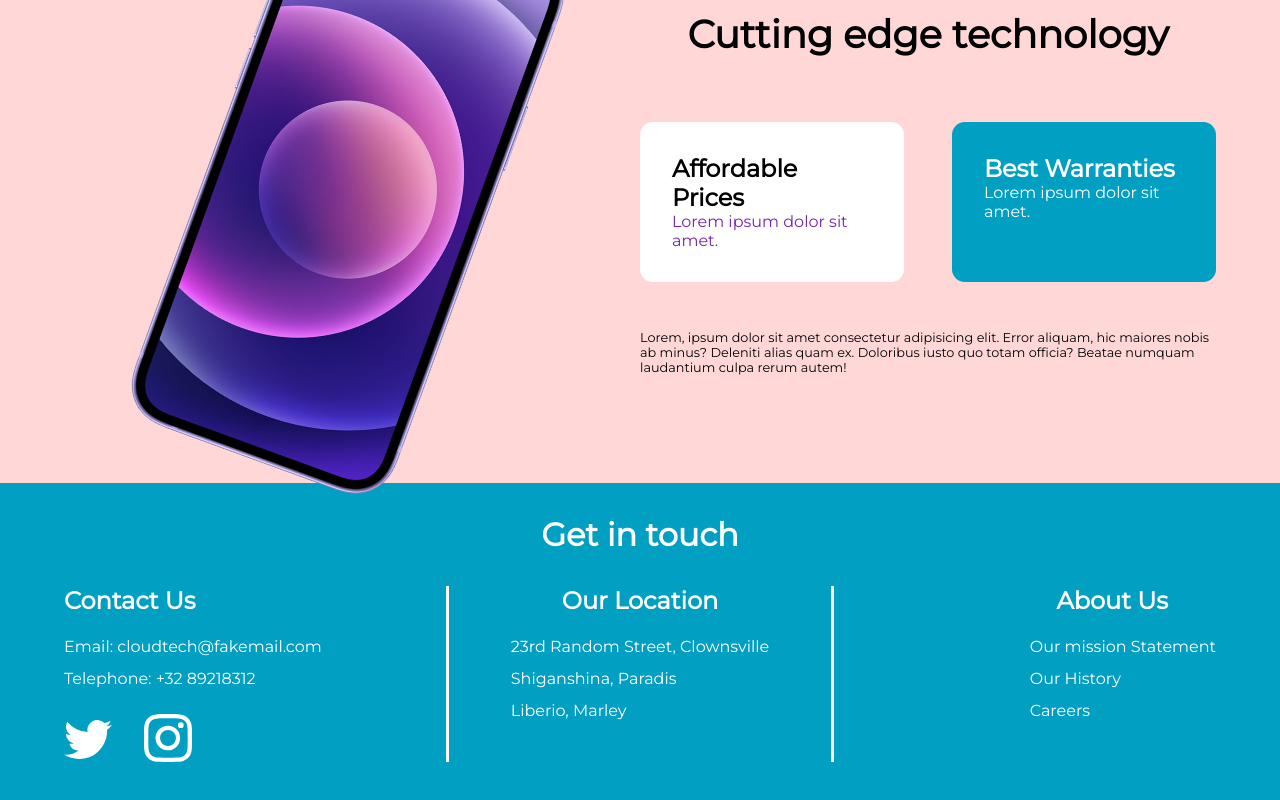
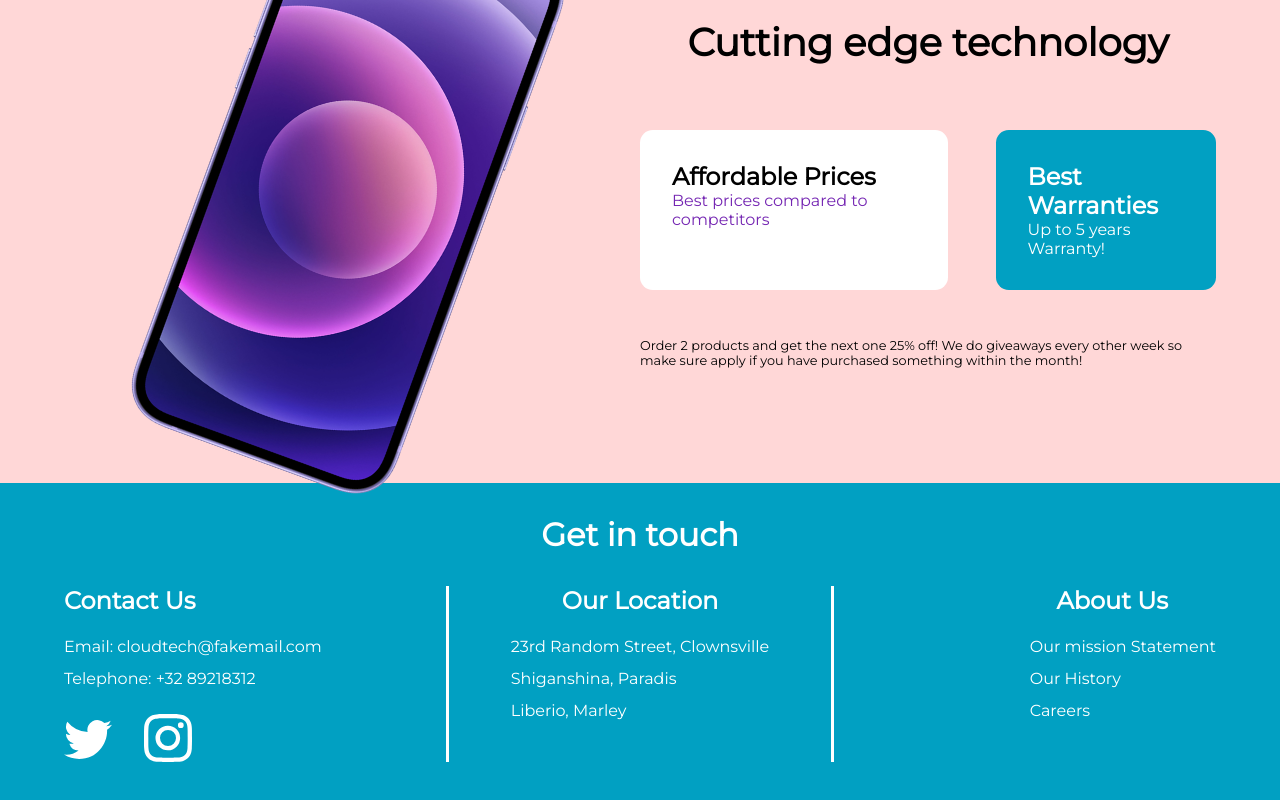
Before and after one commit to Zabzx/cloudtech, a React (Create React App) app: page / in a window 1280 px wide. Shown: the part 1690-2490 px from the top of the page. Built offline with nearby package versions, Linux system fonts and the light colour scheme.

Commit message:
showcase2 typography improvements

```diff
--- a/src/components/Showcase2/Showcase2.jsx
+++ b/src/components/Showcase2/Showcase2.jsx
@@ -16,14 +16,14 @@ const Showcase2 = () => {
                 <div className="cards">
                     <div className="card">
                         <h2>Affordable Prices</h2>
-                        <p>Lorem ipsum dolor sit amet.</p>
+                        <p>Best prices compared to competitors</p>
                     </div>
                     <div className="card2">
                         <h2>Best Warranties</h2>
-                        <p className='color-white'>Lorem ipsum dolor sit amet.</p>
+                        <p className='color-white'>Up to 5 years Warranty!</p>
                     </div>
                 </div>
-                <p className='small'>Lorem, ipsum dolor sit amet consectetur adipisicing elit. Error aliquam, hic maiores nobis ab minus? Deleniti alias quam ex. Doloribus iusto quo totam officia? Beatae numquam laudantium culpa rerum autem!</p>
+                <p className='small'>Order 2 products and get the next one 25% off! We do giveaways every other week so make sure apply if you have purchased something within the month!</p>
             </div>
         </div>
         </div>
```
